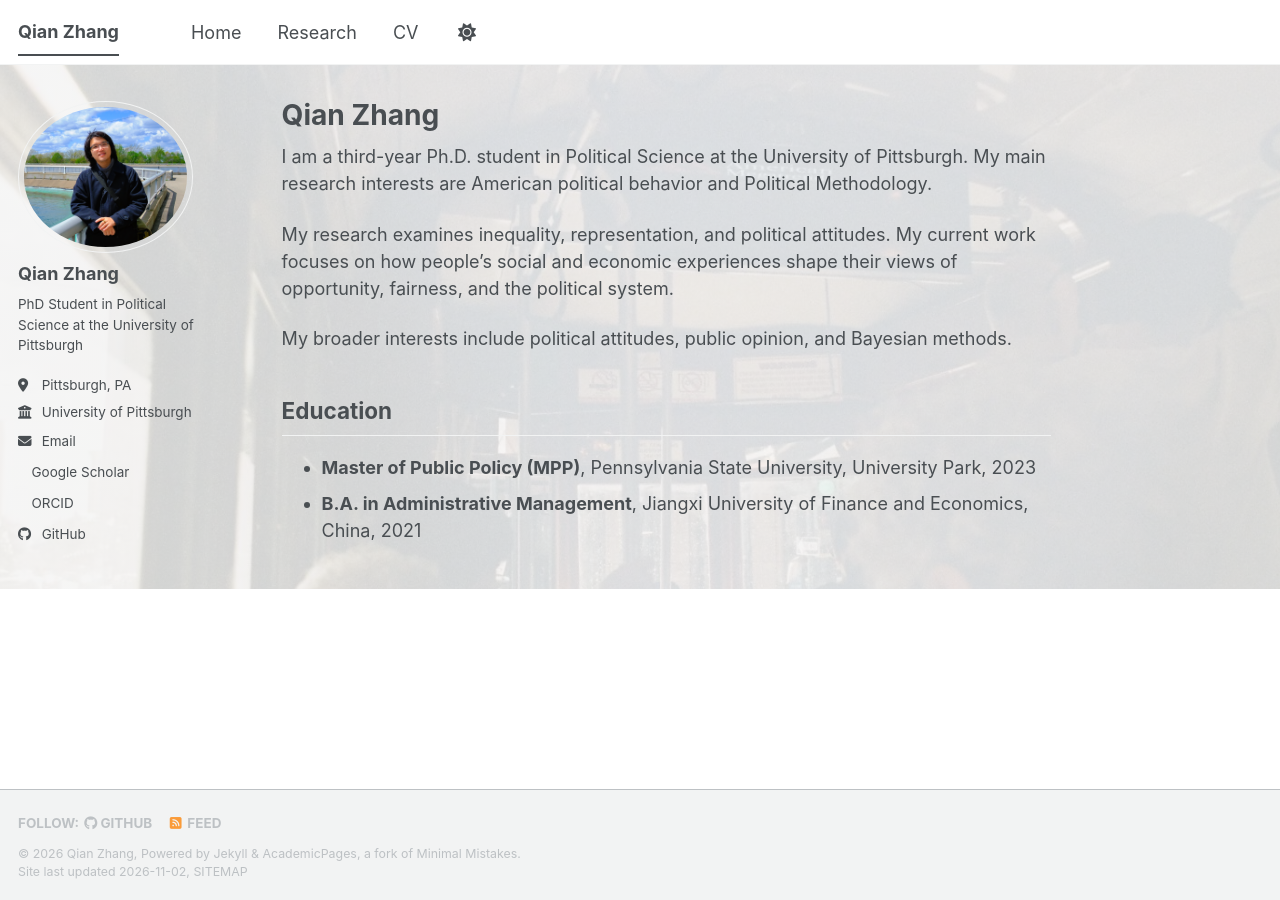
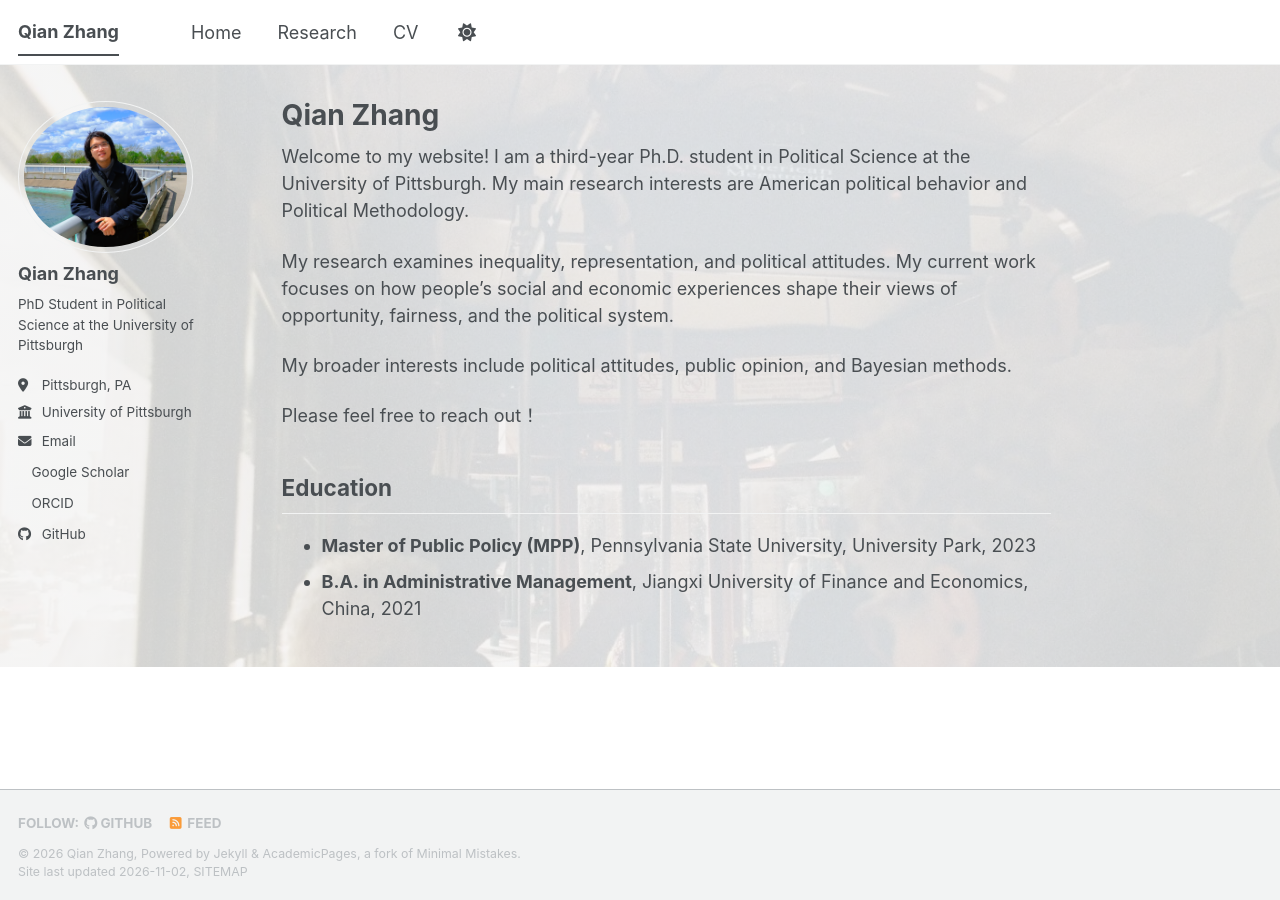
Before and after one commit to Qian567/Qian567.github.io, a Jekyll site: the page built from _pages/about.md, in a window 1280 px wide. Built offline with Jekyll 4.4.1, drawn with Linux system fonts in a browser that asks for light colours; a script bundle is joined from its source files by our own code; a style sheet for code colours, icons or effects is not loaded.

Commit message:
Update about.md

```diff
--- a/_pages/about.md
+++ b/_pages/about.md
@@ -6,13 +6,15 @@ redirect_from:
   - /about/
   - /about.html
 ---
-
+Welcome to my website!
 I am a third-year Ph.D. student in Political Science at the University of Pittsburgh. My main research interests are American political behavior and Political Methodology.
 
 My research examines inequality, representation, and political attitudes. My current work focuses on how people's social and economic experiences shape their views of opportunity, fairness, and the political system.
 
 My broader interests include political attitudes, public opinion, and Bayesian methods.
 
+Please feel free to reach out！
+
 ## Education
 
 - **Master of Public Policy (MPP)**, Pennsylvania State University, University Park, 2023
```
